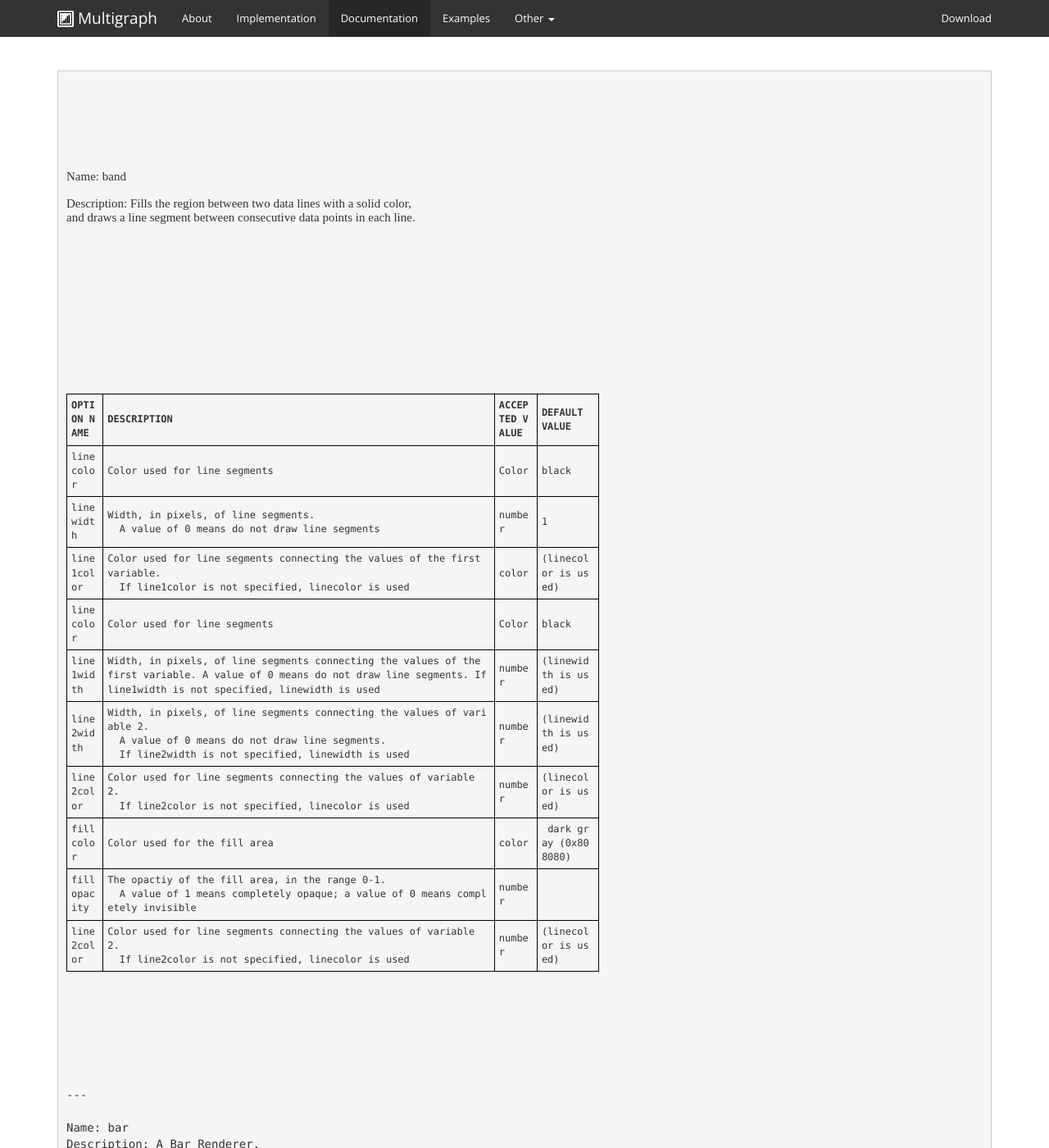
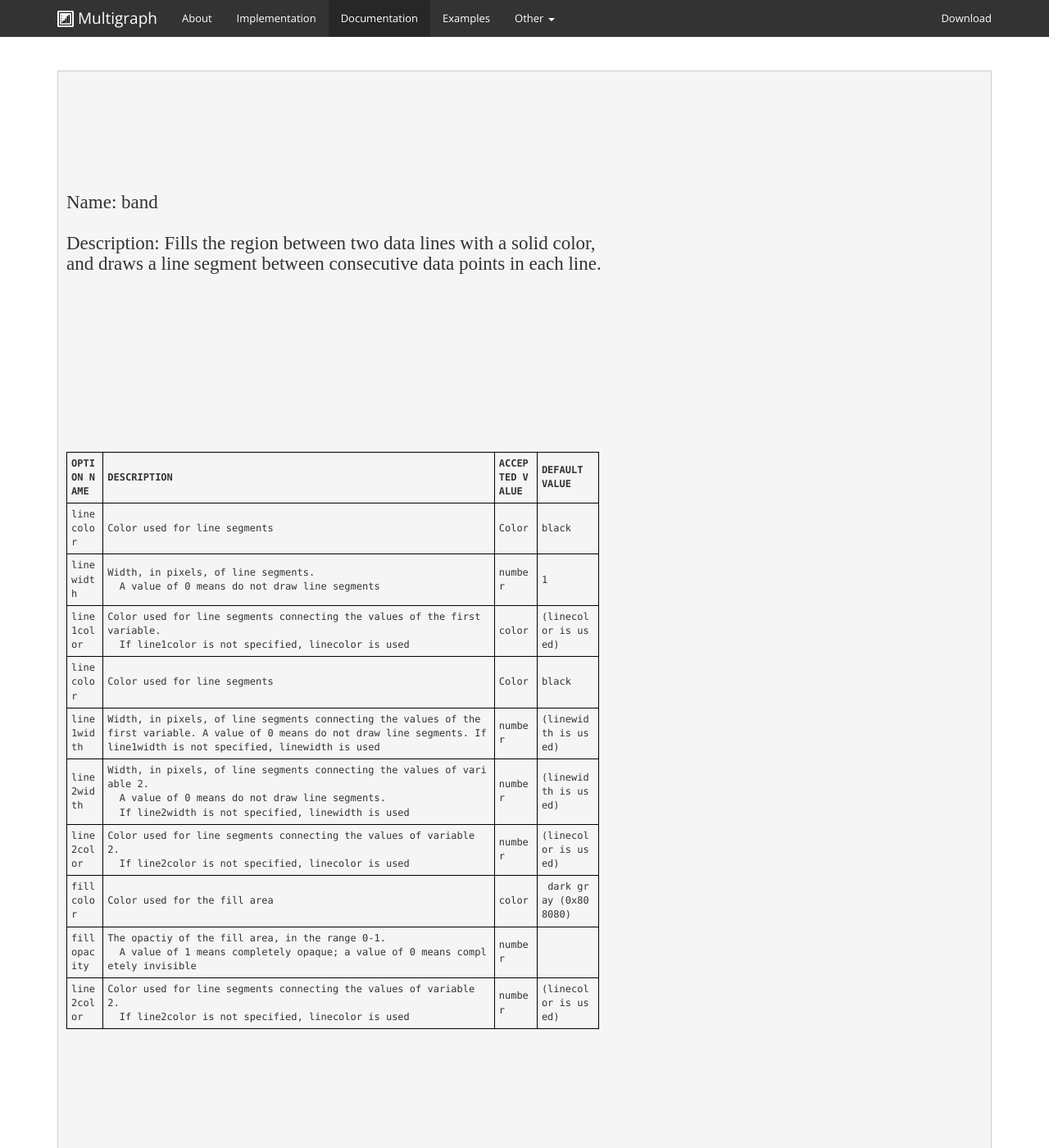
Before and after one commit to khunter3D/khunter3D.github.io, a Jekyll site: the page built from docs/renderers/index.html, in a window 1280 px wide and 1400 px high. Shown: the whole window at 82% size. Built offline with Jekyll 4.4.1, drawn with Linux system fonts in a browser that asks for light colours; nearby versions of some CDN libraries; Markdown is read by kramdown in place of the engine named in the settings.

Commit message:
Update index.html

```diff
--- a/docs/renderers/index.html
+++ b/docs/renderers/index.html
@@ -29,7 +29,7 @@ th,td
 {
 padding:5px;
 }
-h1 {font-size:15px;}
+h1 {font-size:23px;}
 
  h1{font-family:"Futura";}
 
```
